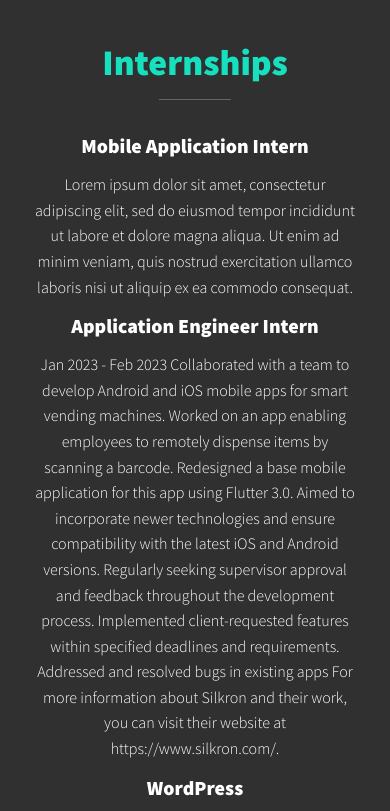
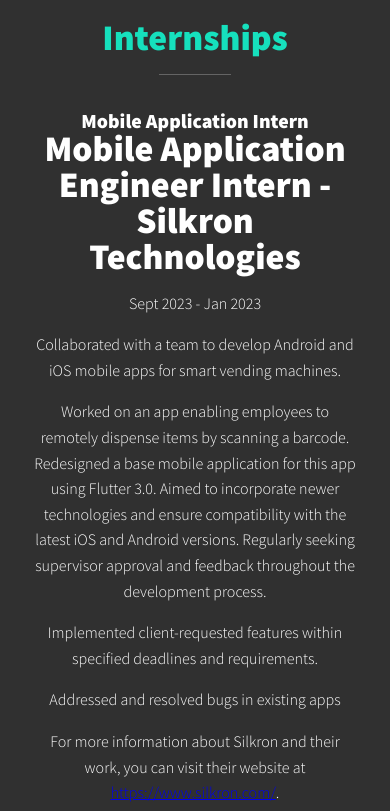
Before and after one commit to jon65/personalweb, a plain HTML site: page index.html in a window 390 px wide. Shown: the part 480-1291 px from the top of the page. Drawn offline with nearby package versions, Linux system fonts and the light colour scheme.

Commit message:
add mobile app intern index.html

```diff
--- a/index.html
+++ b/index.html
@@ -22,7 +22,7 @@
     />
 
     <link rel="stylesheet" href="styles.css" />
-  </head>ss
+  </head>
   <body>
     <header>
       <div class="logo">
@@ -66,12 +66,15 @@
       <div class="services">
         <div class="service">
           <h3>Mobile Application Intern</h3>
-          <p>
-            Lorem ipsum dolor sit amet, consectetur adipiscing elit, sed do
-            eiusmod tempor incididunt ut labore et dolore magna aliqua. Ut enim
-            ad minim veniam, quis nostrud exercitation ullamco laboris nisi ut
-            aliquip ex ea commodo consequat.
-          </p>
+      <div class="internship">
+        <h2>Mobile Application Engineer Intern - Silkron Technologies</h2>
+        <p>Sept 2023 - Jan 2023</p>
+        <p>Collaborated with a team to develop Android and iOS mobile apps for smart vending machines.</p>
+        <p>Worked on an app enabling employees to remotely dispense items by scanning a barcode. Redesigned a base mobile application for this app using Flutter 3.0. Aimed to incorporate newer technologies and ensure compatibility with the latest iOS and Android versions. Regularly seeking supervisor approval and feedback throughout the development process.</p>
+        <p>Implemented client-requested features within specified deadlines and requirements.</p>
+        <p>Addressed and resolved bugs in existing apps</p>
+        <p>For more information about Silkron and their work, you can visit their website at <a href="https://www.silkron.com/">https://www.silkron.com/</a>.</p>
+      </div>
         </div>
         <!-- / service -->
 
```
